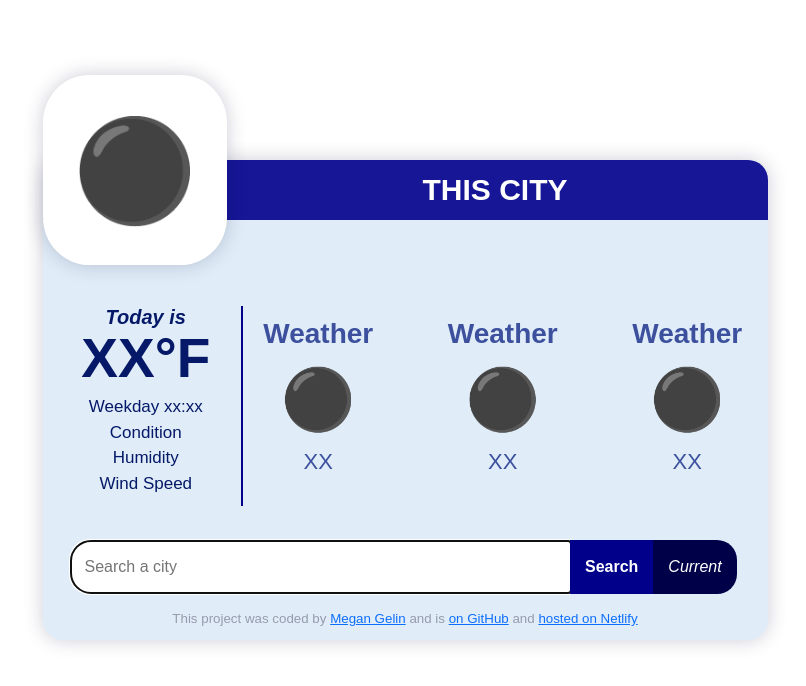
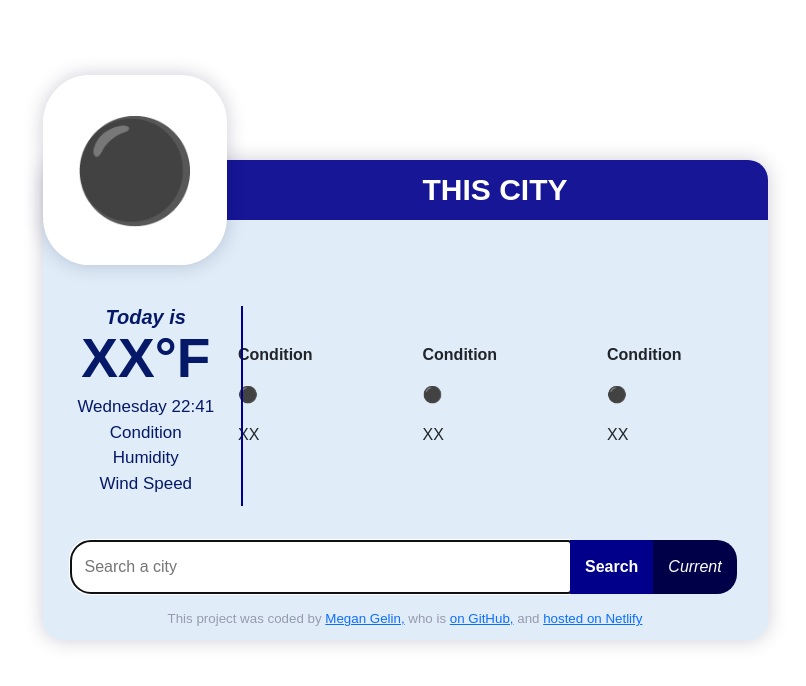
Before and after one commit to iEchoFrost/Weather-App, a plain HTML site: page index.html in a window 1280 px wide. Shown: the whole page, without its empty margins (235-1041 px from the left). Drawn offline with nearby package versions, Linux system fonts and the light colour scheme; no server answers.

Commit message:
Update to Index.html
Re-connected index.js source.
Updated the forecast classes.
Formatted the footer.

```diff
--- a/index.html
+++ b/index.html
@@ -43,31 +43,31 @@
               <span class="line"></span>
             </div>
 
-            <div id="day1" class="col tomorrowWeather">
-              <p class="tomorrow"></p>
-              <p class="thunder">
-                <strong>Weather</strong>
+            <div id="day1" class="col day1Weather">
+              <p class="day1Title"></p>
+              <p class="day1Condition">
+                <strong>Condition</strong>
               </p>
-                <p class="thunderEmoji">⚫</p>
-                <p class="tomorrowTemp">XX</p>
+                <p class="day1Emoji">⚫</p>
+                <p class="day1Temp">XX</p>
             </div>
 
-            <div id="day2" class="col theNextDayWeather">
-                <p class="theNextDay"></p>
-                <p class="cloudy">
-                  <strong>Weather</strong>
+            <div id="day2" class="col day2Weather">
+                <p class="day2Title"></p>
+                <p class="day2Condition">
+                  <strong>Condition</strong>
                 </p>
-                  <p class="cloudyEmoji">⚫</p>
-                  <p class="theNextDayTemp">XX</p>
+                  <p class="day2Emoji">⚫</p>
+                  <p class="day2Temp">XX</p>
             </div>
 
-            <div id="day3" class="col theDayAfterWeather">
-              <p class="theDayAfter"></p>
-              <p class="sunny">
-                  <strong>Weather</strong>
+            <div id="day3" class="col day3Weather">
+              <p class="day3Title"></p>
+              <p class="day3Condition">
+                  <strong>Condition</strong>
                 </p>
-                  <p class="sunnyEmoji">⚫</p>
-                  <p class="theDayAfterTemp">XX</p>
+                  <p class="day3Emoji">⚫</p>
+                  <p class="day3Temp">XX</p>
             </div>
           </div>
 
@@ -86,8 +86,8 @@
           <footer>
             <p>
               This project was coded by
-              <a href="https://github.com/iEchoFrost" target="_blank">Megan Gelin</a> and is
-              <a href="https://github.com/iEchoFrost/Weather-App" target="_blank"> on GitHub</a> and
+              <a href="https://github.com/iEchoFrost" target="_blank">Megan Gelin,</a> who is
+              <a href="https://github.com/iEchoFrost/Weather-App" target="_blank"> on GitHub,</a> and
               <a href="https://iecho-weather-app.netlify.app" target="_blank">hosted on Netlify</a>
             </p>
           </footer>
@@ -97,6 +97,6 @@
       </div>
     </section>
 
-    <script src="#"></script>
+    <script src="src/index.js"></script>
   </body>
 </html>
```
